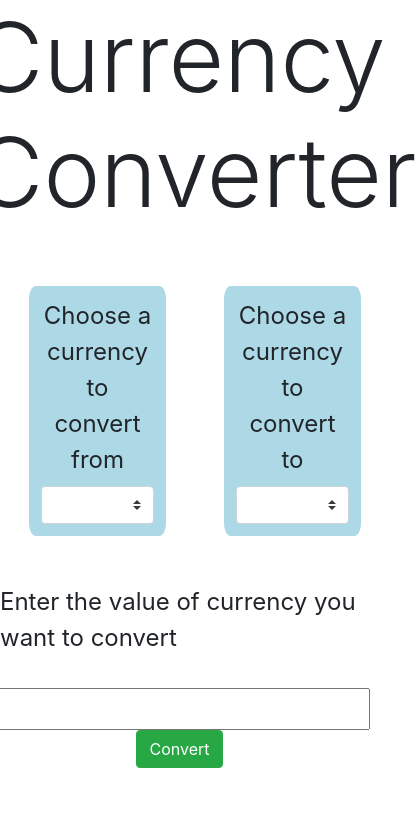
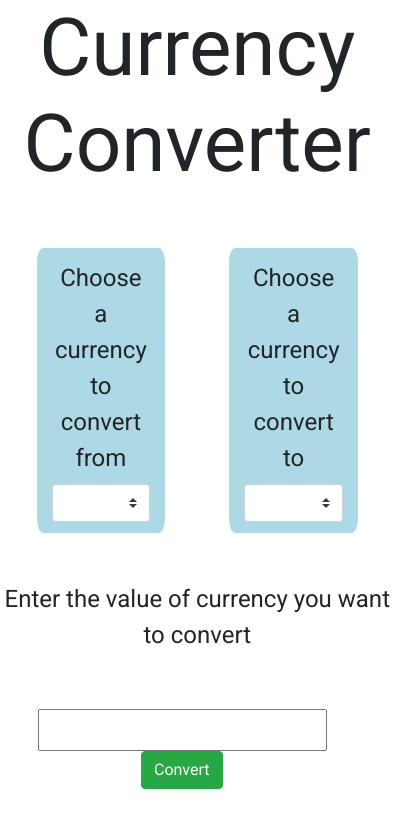
Before and after one commit to osidekyle/Currency-Converter, a plain HTML site: page index.html in a window 390 px wide. Shown: the whole page, 416 px wide, since content can reach past the window. Drawn offline with nearby package versions, Linux system fonts and the light colour scheme; no server answers.

Commit message:
finished styling/ responsiveness

```diff
--- a/index.html
+++ b/index.html
@@ -14,17 +14,19 @@
 
 <div id="mainContainer" class="container">
     <div class="row justify-content-center">
-        <h1 class="title display-1">Currency Converter</h1>
+        <div class="col-12">
+        <h1 class="ting">Currency Converter</h1>
+    </div>
     </div>
 
 <div class="row justify-content-around  mt-5">
-    <div class="col-xs-6 box">
+    <div class="col-4 box">
     <label for="currenciesFrom">Choose a currency to convert from</label>
     <select class="custom-select" id="currenciesFrom">
     </select>
     </div>
 
-    <div class="col-xs-6 box">
+    <div class="col-4 box">
     <label for="currenciesTo">Choose a currency to convert to</label>
     <select class="custom-select" id="currenciesTo">
     </select>
@@ -38,7 +40,7 @@
     <label for="number">Enter the value of currency you want to convert</label>
     </div>
 </div>
-<div class="row justify-content-center input-group enter mt-4">
+<div class="row justify-content-center input-group enter mt-5">
     <input type="text" id="number">
      <input  class="input-group-append btn btn-success" id="calcButton" type="submit" value="Convert">
 </div>
--- a/style.scss
+++ b/style.scss
@@ -5,23 +5,28 @@
 }
 $output-size:300%;
 $font-size:150%;
-$font: 'Roboto';
-
+$font: "Roboto";
+$title: 500%;
+#mainContainer{
+    padding-left:5%;
+}
+.ting{
+    font-size:500%;
+    text-align: center;
+}
 .enter{
     font-size:$font-size;
 }
-
-
-
-
 body{
-    font-family: $font;
+    font-family: $font !important;
 }
 label{
     font-size: $font-size;
+    text-align: center;
 }
 #output{
     font-size: $output-size;
+    text-align:center;
 }
 .box{
     background:lightblue;
```
Also changed, not shown: style.css, 1 other file.
